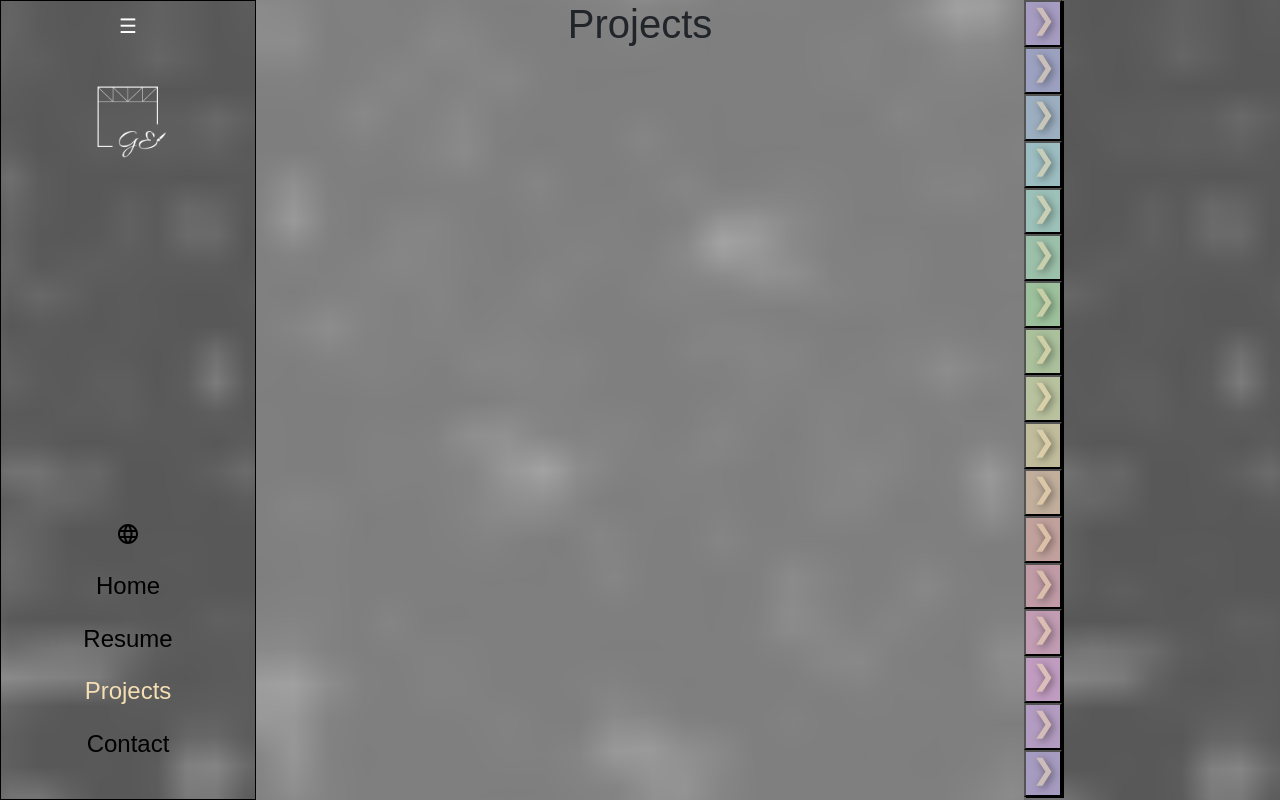
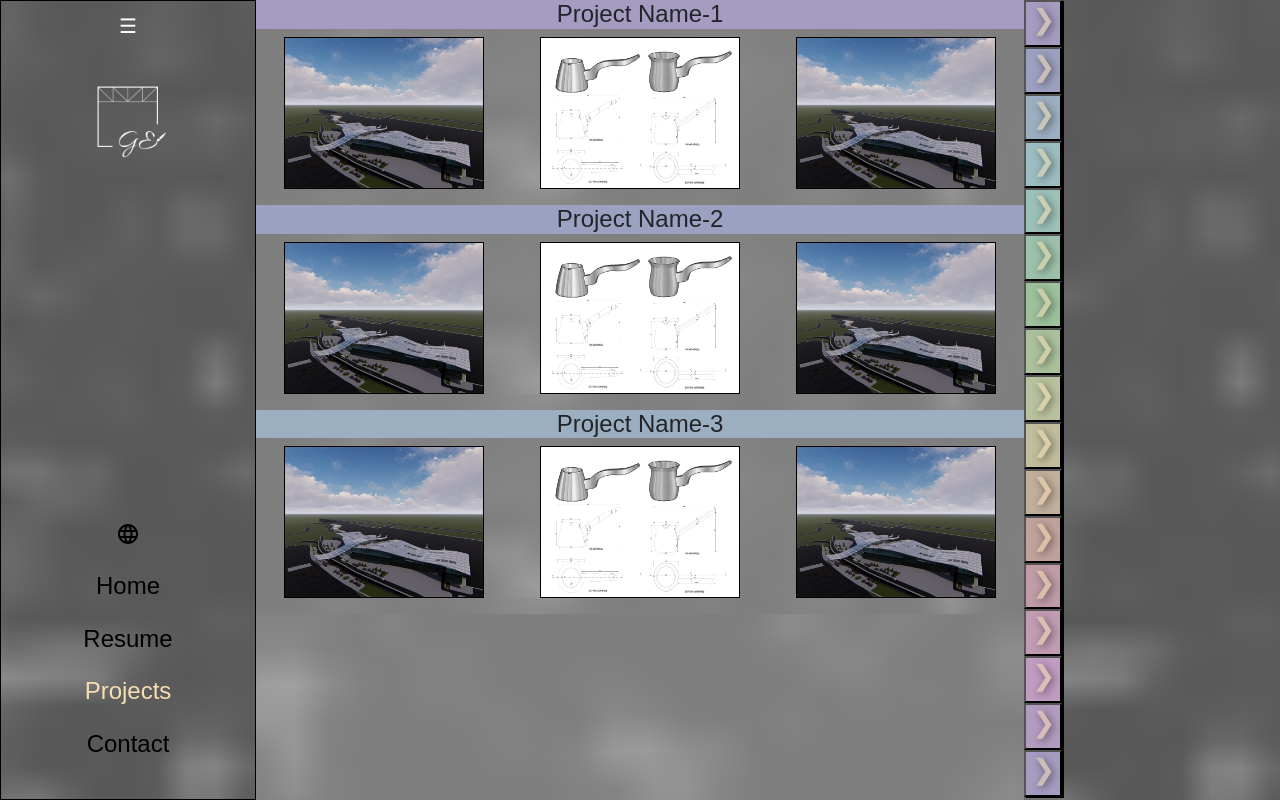
Before and after one commit to bertacsevercan/Gizem-portfolio, a React (Create React App) app in the folder porfolio/: page /projects in a window 1280 px wide. Built offline with nearby package versions, Linux system fonts and the light colour scheme; a web font is replaced by a local one.

Commit message:
add projects gallery

```diff
--- a/porfolio/src/App.js
+++ b/porfolio/src/App.js
@@ -8,7 +8,6 @@ import { I18nextProvider } from "react-i18next";
 import i18n from "./i18n";
 import { useState } from "react";
 // import Footer from "./components/Footer";
-// import ReactGA from "react-ga";
 
 function App() {
   const [mainWidth, setMainWidth] = useState("60%");
--- a/porfolio/src/CarouselPictures/index.jsx
+++ b/porfolio/src/CarouselPictures/index.jsx
@@ -2,6 +2,11 @@ import React from "react";
 import test from "../images/test.png";
 import test2 from "../images/test2.jpeg";
 
+const imageLinks = [
+  [test, test2, test],
+  [test, test2, test],
+  [test, test2, test],
+];
 const images = [
   [
     <img
@@ -65,4 +70,4 @@ const images = [
   ],
 ];
 
-export default images;
+export { imageLinks, images };
--- /dev/null
+++ b/porfolio/src/components/ProjectBlock/index.jsx
@@ -0,0 +1,17 @@
+import React from "react";
+import "./style.css";
+
+const ProjectBlock = ({ image }) => {
+  return (
+    <div className="projectBlock" style={{ width: "200px" }}>
+      <img
+        height="150px"
+        className="d-block w-100"
+        src={image}
+        alt="First slide"
+      />
+    </div>
+  );
+};
+
+export default ProjectBlock;
--- /dev/null
+++ b/porfolio/src/components/ProjectBlock/style.css
@@ -0,0 +1,3 @@
+.projectBlock {
+  border: 1px solid black;
+}
--- a/porfolio/src/components/ProjectCarousel/index.jsx
+++ b/porfolio/src/components/ProjectCarousel/index.jsx
@@ -1,14 +1,21 @@
 import React from "react";
 import Carousel from "react-bootstrap/Carousel";
-import CarouselPictures from "../../CarouselPictures";
+import * as images from "../../CarouselPictures";
 import "./style.css";
 
 const ProjectCarousel = ({ projectId }) => {
   return (
     <div className="projectCarousel">
       <Carousel>
-        {CarouselPictures[projectId].map((asset, index) => (
-          <Carousel.Item key={index}>{asset}</Carousel.Item>
+        {images.imageLinks[projectId].map((asset, index) => (
+          <Carousel.Item key={index}>
+            <img
+              height="550px"
+              className="d-block w-100"
+              src={asset}
+              alt="Project"
+            />
+          </Carousel.Item>
         ))}
       </Carousel>
     </div>
--- a/porfolio/src/containers/MainContent/style.css
+++ b/porfolio/src/containers/MainContent/style.css
@@ -2,4 +2,5 @@
   background: url("../../images/mainBg.png") center;
   background-size: cover;
   transition: 1s ease;
+  overflow: auto;
 }
--- /dev/null
+++ b/porfolio/src/containers/ProjectGallery/index.jsx
@@ -0,0 +1,22 @@
+import React from "react";
+import ProjectBlock from "../../components/ProjectBlock";
+import * as images from "../../CarouselPictures";
+import "./style.css";
+
+const ProjectGallery = ({ color, title, projectId }) => {
+  return (
+    <div className="projectGallery">
+      <h4 className="projectTitle" style={{ backgroundColor: color }}>
+        {title}
+      </h4>
+
+      <div className="projectImage">
+        {images.imageLinks[projectId].map((image) => (
+          <ProjectBlock image={image} />
+        ))}
+      </div>
+    </div>
+  );
+};
+
+export default ProjectGallery;
--- /dev/null
+++ b/porfolio/src/containers/ProjectGallery/style.css
@@ -0,0 +1,14 @@
+.projectGallery {
+  padding-bottom: 1rem;
+  background: url("../../images/mainBg.png") center;
+  background-size: cover;
+  overflow-x: auto;
+}
+
+.projectImage {
+  display: flex;
+  justify-content: space-around;
+  overflow-x: auto;
+  background: url("../../images/mainBg.png") center;
+  background-size: cover;
+}
--- a/porfolio/src/containers/Projects/index.jsx
+++ b/porfolio/src/containers/Projects/index.jsx
@@ -1,9 +1,27 @@
 import React from "react";
+import ProjectGallery from "../ProjectGallery";
+import * as assets from "../../assets";
+
+const projectProps = [];
+
+for (let i = 0; i < assets.projectInfo.title.length; i++) {
+  projectProps.push({
+    color: assets.colors[i],
+    title: assets.projectInfo.title[i],
+  });
+}
 
 const Projects = () => {
   return (
     <div className="projects">
-      <h1>Projects</h1>
+      {projectProps.map((project, index) => (
+        <ProjectGallery
+          title={project.title}
+          color={project.color}
+          key={index}
+          projectId={index}
+        />
+      ))}
     </div>
   );
 };
--- /dev/null
+++ b/porfolio/src/containers/Projects/style.css
@@ -0,0 +1,3 @@
+.projects {
+  height: 100%;
+}
```
Also changed, not shown: porfolio/public/iconGe.png (added), 1 other file (tests, documents, lock files or other folders).
